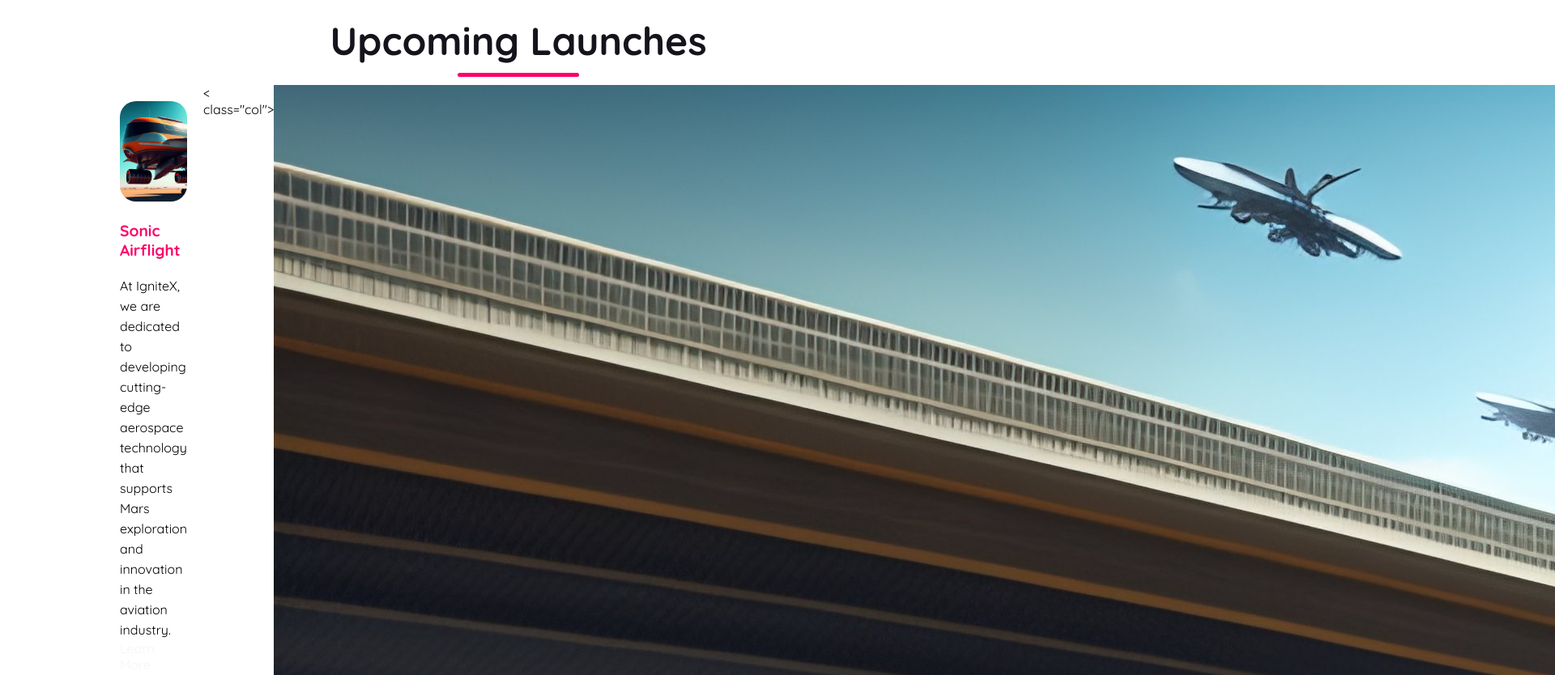
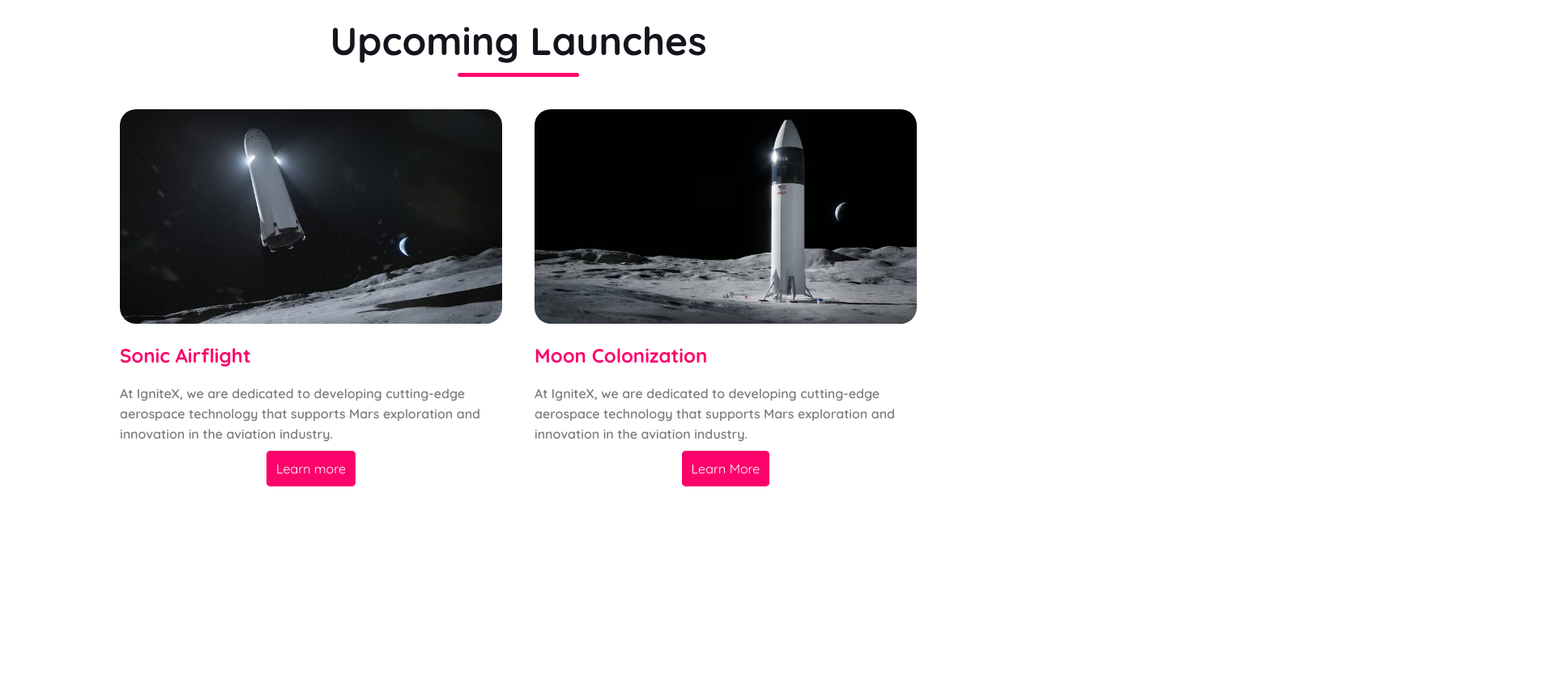
Before and after one commit to edeniyanda/IgniteX, a plain HTML site: page index.html in a window 1280 px wide. Shown: the part 860-1694 px from the top of the page at 81% size, 1920 px wide, since content can reach past the window. After the commit the page ends 1549 px from the top, so only its background shows below. Drawn offline with Linux system fonts and the light colour scheme.

Commit message:
Update for the 'Happening' Section

```diff
--- a/index.html
+++ b/index.html
@@ -41,14 +41,14 @@
         </div>
         <div class="row">
             <div class="col">
-                <img src="img/b02.jpeg" alt="">
+                <img src="img/bb3.jpeg" alt="">
                 <h4>Sonic Airflight</h4>
                 <p>At IgniteX, we are dedicated to developing cutting-edge aerospace technology that supports Mars exploration and innovation in the aviation industry.</p>
-                <a href=""class="patch">Learn More</a>
+                <a href="" class="patch">Learn more</a>
             </div>
-            < class="col">
-                <img src="img/bg02.jpeg" alt="">
-                <h4>Mars Colonization</h4>
+            <div class="col">
+                <img src="img/bb4.jpeg" alt="">
+                <h4>Moon Colonization</h4>
                 <p>At IgniteX, we are dedicated to developing cutting-edge aerospace technology that supports Mars exploration and innovation in the aviation industry. </p>
                 <a href=""class="patch">Learn More</a>
             </div>
--- a/style.css
+++ b/style.css
@@ -17,7 +17,9 @@
     color: whitesmoke;
     padding: 20px;
 }
-
+body , html {
+    overflow-x: hidden;
+}
 .active {
     color: #fc036b;
     text-decoration: underline;
@@ -137,22 +139,52 @@ section {
 
 .row .col {
     padding: 20px;
+    text-align: center;
+
 }
+
 .col img {
-    align-items: center;
+    /* align-items: center; */
     width: 100%;
     /* height: 200PX; */
     border-radius: 20px;
 }
 
 .col h4 {
+    text-align: left;
     margin: 20px 0px 20px 0px;
     color: #fc036b;
-    font-size: larger;
+    font-size: 3vmin;
 }
 
 .col p {
     line-height: 25px;
+    color: #7c7c7c;
+    font-weight: 550;
+    margin-bottom: 20px;
+    text-align: left;
+}
+
+.happening a {
+
+    /* margin-top: 20px; */
+    color: white;
+    background-color: #fc036b;
+    padding: 10px;
+    border: 2px solid #fc036b;
+    border-radius: 5px;
+    transition: 0.6s;
+
+}
+
+.happening a:hover{
+    background-color: transparent;
+    color: #fc036b;
+    transition: 0.6s;
+}
+
+.happening .row {
+    margin-top: 20px;
 }
 /* Mobile Screen Device */
 @media only screen and (max-width:768px){
@@ -192,8 +224,21 @@ section {
     }
     .row {
         flex-direction: column;
+        justify-content: space-between;
     }
+    .happening .col:nth-child(1) {
+        margin-bottom: 30px;
+      }
+
     .col p {
         line-height: 20px;
+        margin-bottom: 30px;
+    }
+    .col h4 {
+        font-size: larger;
+    }
+
+    .happening a {
+        margin-bottom: 20px;
     }
 }
```
Also changed, not shown: img/bb2.jpeg (renamed from img/43d388ee-5faf-492c-9760-d41059e8f51e.jpeg), img/bb3.jpeg (renamed from img/images (23).jpeg), img/bb4.jpeg (renamed from img/images (22).jpeg).
